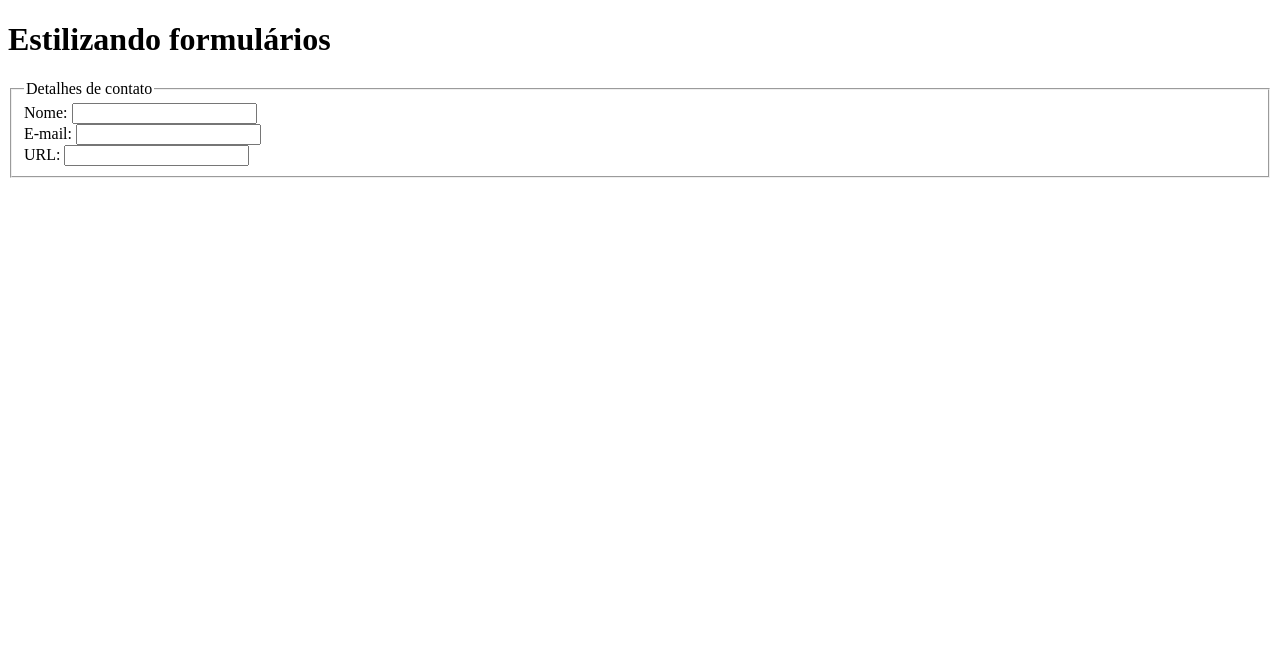
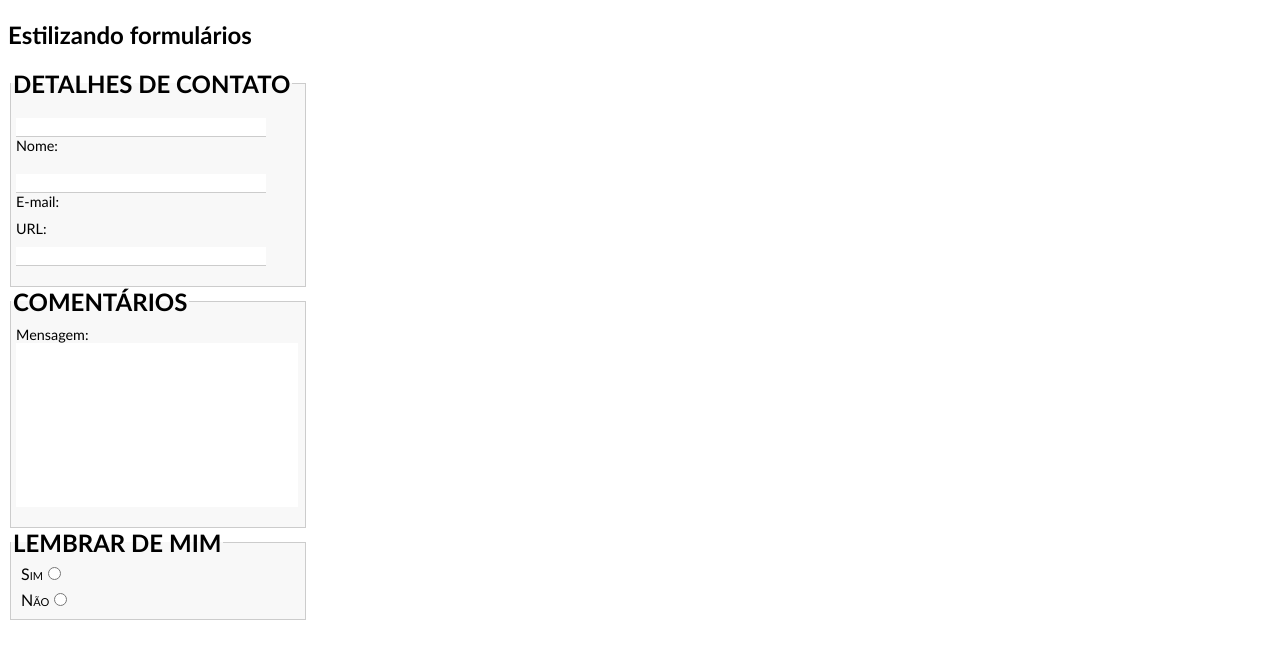
Before and after one commit to faustino777/estudos-udemy, a plain HTML site: page Css-Intermediário-Avançado/estilizando-formulários/index.html in a window 1280 px wide. Drawn offline with Linux system fonts and the light colour scheme.

Commit message:
Update index.html

```diff
--- a/Css-Intermediário-Avançado/estilizando-formulários/index.html
+++ b/Css-Intermediário-Avançado/estilizando-formulários/index.html
@@ -5,29 +5,99 @@
 	<meta name="viewport" content="width=device-width, initial-scale=1">
 	<title>Formulários</title>
 	<style>
+		* {
+			font-family: "Trebuchet MS", Helvetica, sans-serif;
+		}
+
+		div#form-container {
+			width: 300px;
+		}
+
+		fieldset {
+			border: 1px solid #ccc;
+			padding: 0px 2px 10px 0px;
+			background: #f8f8f8;
+		}
+
+		legend {
+			font-size: 1.5em;
+			font-weight: bolder;
+			text-transform: uppercase;
+		}
+
+		div.input-div {
+			display: flex;
+			margin: 10px 5px;
+			width: 250px;
+			flex-direction: column;
+    		align-items: stretch;
+		}
+
+		label {
+			font-size: 0.9em;
+			cursor: pointer;
+		}
+
+		input {
+			margin-top: 10px;
+			border: none;
+			border-bottom: 1px solid #ccc;
+		}
+
+		input:focus {
+			outline: none;
+			border-bottom: 1px solid black;
+		}
+
+		textarea {
+			width: 278px;
+			border: none;
+			resize: none;
+		}
+
+		div.radio-inputs label {
+			display: block;
+			margin: 0 10px;
+			font-size: 1em;
+			font-variant: small-caps;
+		}
 
 	</style>
 </head>
 <body>
 	<div id="form-container">
-		<h1>Estilizando formulários</h1>
+		<h2>Estilizando formulários</h1>
 		<form>
 			<fieldset id="contact-details">
 				<legend>Detalhes de contato</legend>
-				<div class="form-name">
+				<div class="input-div">
+					<input type="text" id="input-name">
 					<label for="input-name">Nome:</label>
-					<input type="text" id="input-name">
 				</div>
-				<div class="form-email">
+				<div class="input-div">
+					<input type="email" id="input-email">
 					<label for="input-email">E-mail:</label>
-					<input type="email" id="input-email">
 				</div>
-				<div class="form-url">
+				<div class="input-div">
 					<label for="input-url">URL:</label>
 					<input type="url" id="input-url">
 				</div>
+			</fieldset>
+			<fieldset>
+				<legend>Comentários</legend>
+				<div class="input-div">
+					<label for="text-area">Mensagem:</label>
+					<textarea id="text-area" rows="10"></textarea>
+				</div>
+			</fieldset>
+			<fieldset>
+				<legend>Lembrar de mim</legend>
+				<div class="radio-inputs">
+					<label for="input-radioS">Sim<input type="radio" name="radiobtn" id="input-radioS"></label>
 
+					<label for="input-radioN">Não<input type="radio" name="radiobtn" id="input-radioN"></label>
 
+				</div>
 			</fieldset>
 		</form>
 	</div>
```
